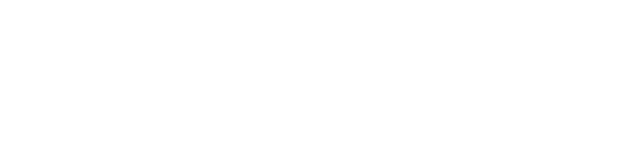
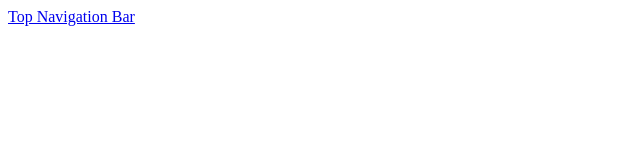
Before and after one commit to FarisHaziq/Menu, a plain HTML site: page index.html in a window 1280 px wide. Shown: the whole page, without its empty margins (0-640 px from the left). Drawn offline with Linux system fonts and the light colour scheme.

Commit message:
Update index.html

```diff
--- a/index.html
+++ b/index.html
@@ -4,6 +4,7 @@
     <meta charset="UTF-8">
     <meta http-equiv="X-UA-Compatible" content="IE=edge">
     <meta name="viewport" content="width=device-width, initial-scale=1.0">
+    <a href="top_navigation_bar.html">Top Navigation Bar</a>
     <title>MENU</title>
 </head>
 <body>
```
